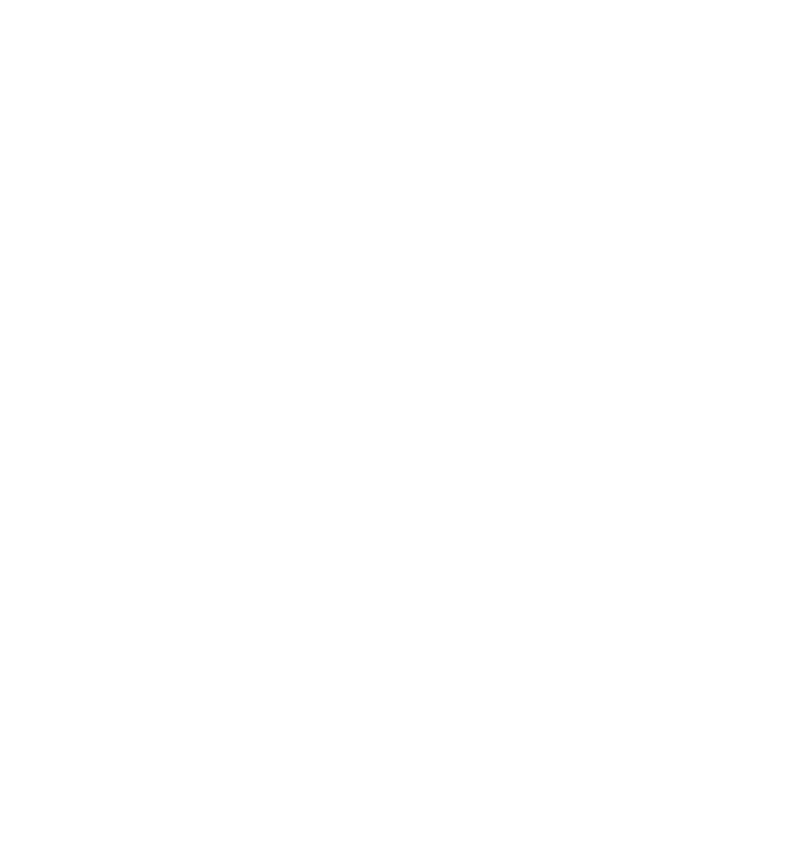
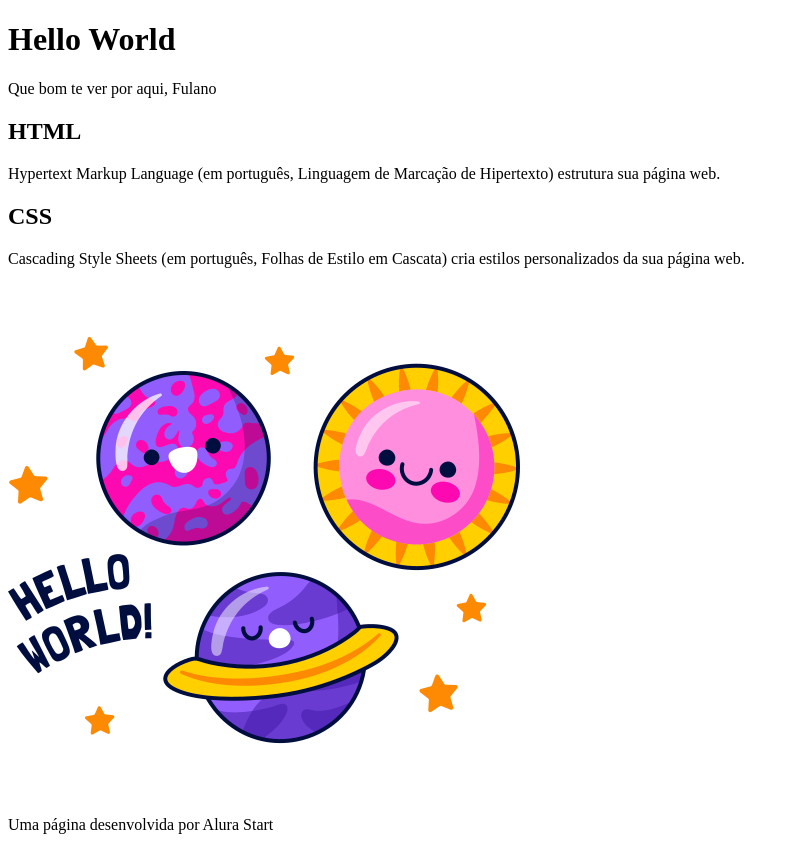
Before and after one commit to Franzilda/Hello-World, a plain HTML site: page index.html in a window 1280 px wide. Shown: the whole page, without its empty margins (0-795 px from the left). Before the commit the page ends 800 px from the top, so only its background shows below. Drawn offline with Linux system fonts and the light colour scheme.

Commit message:
Finalizando a página html

```diff
--- a/index.html
+++ b/index.html
@@ -1,11 +1,32 @@
 <!DOCTYPE html>
-<html lang="pt-br">
+<html lang="pt-BR">
 <head>
     <meta charset="UTF-8">
     <meta name="viewport" content="width=device-width, initial-scale=1.0">
     <title>Hello Word</title>
 </head>
+<!-- Código omitido --->
 <body>
+    <header>
+        <h1>Hello World</h1>
+        <p>Que bom te ver por aqui, Fulano</p>
+
+    </header>
+
+    <section>
+        <h2>HTML</h2>
+        <P>Hypertext Markup Language (em português, Linguagem de Marcação de Hipertexto) estrutura sua página web.</P>
+
+        <h2>CSS</h2>
+        <P>Cascading Style Sheets (em português, Folhas de Estilo em Cascata) cria estilos personalizados da sua página web.
+        </P>  <img src ="imagem/Olá Mundo.png" alt="Imagem com figuras geométricas ao fundo e uma figura do planeta Terraa frente, com a inscrição Olá Mundo em letras coloridas">
+
+    </section>
+
+    <footer>
+        <P>Uma página desenvolvida por Alura Start</P>
+
+    </footer>
 
 </body>
 </html>
```
Also changed, not shown: Imagem/Olá mundo.png (added).
